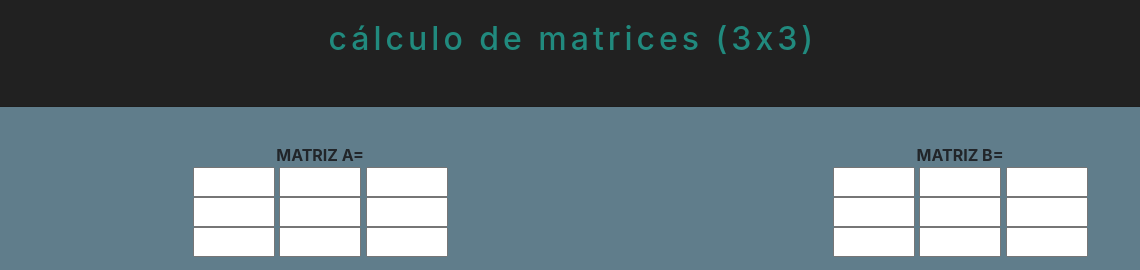
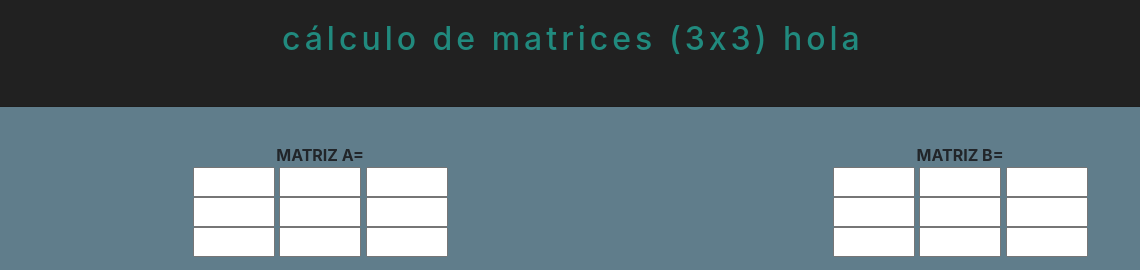
Before and after one commit to fabricolavella/fabricolavellamtr, a plain HTML site: page index.html in a window 1280 px wide. Shown: the top 270 px of the page, 0-1140 px from the left. Drawn offline with nearby package versions, Linux system fonts and the light colour scheme.

Commit message:
Update index.html

```diff
--- a/index.html
+++ b/index.html
@@ -58,7 +58,7 @@
             <a title="GitHub" href="https://github.com/fabricabj" target="_blank"><i class="fab fa-github git"></i></a>
     </div>
     <div style="background: #212121;padding-top: 20px">
-      <h2 class="titulo" align="center">cálculo de matrices (3x3)</h2><br>
+      <h2 class="titulo" align="center">cálculo de matrices (3x3) hola</h2><br>
       <hr>
     </div>
     <div style="padding-top: 20px" class="row" align="center">
```
